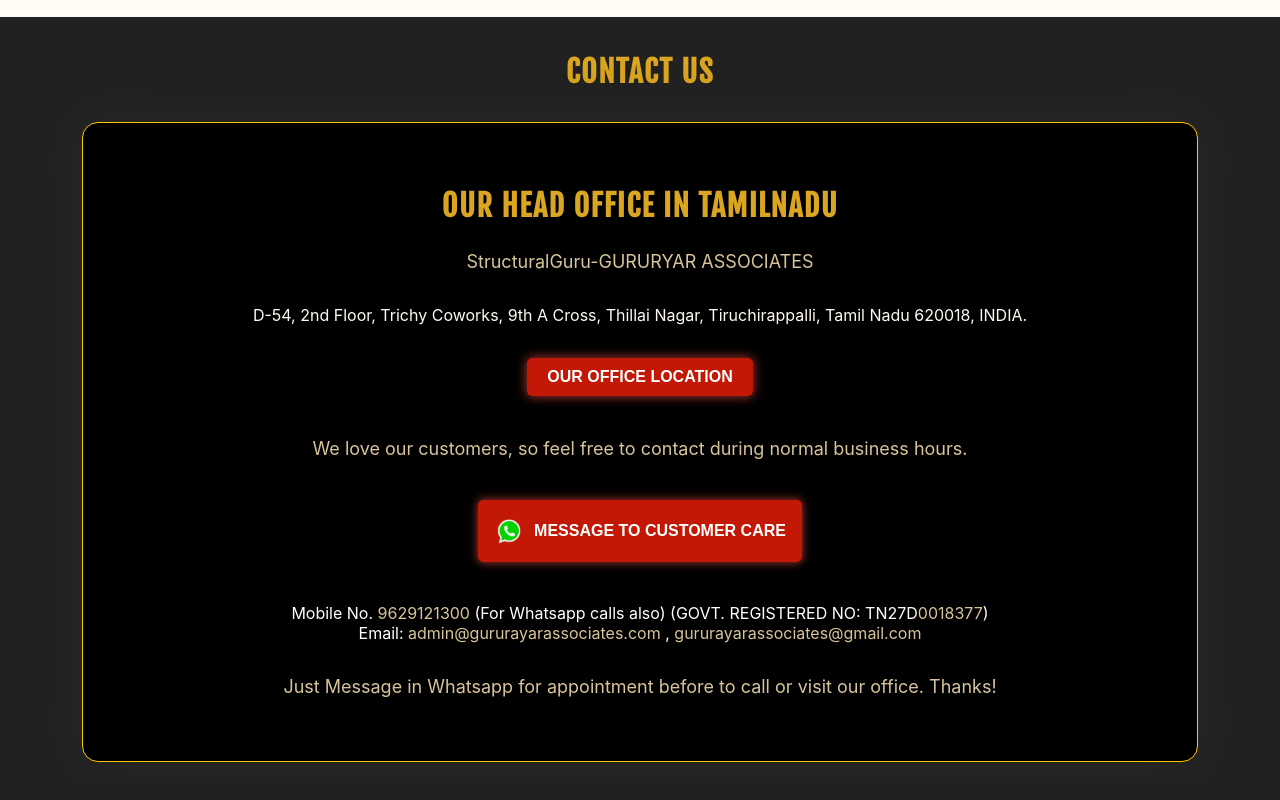
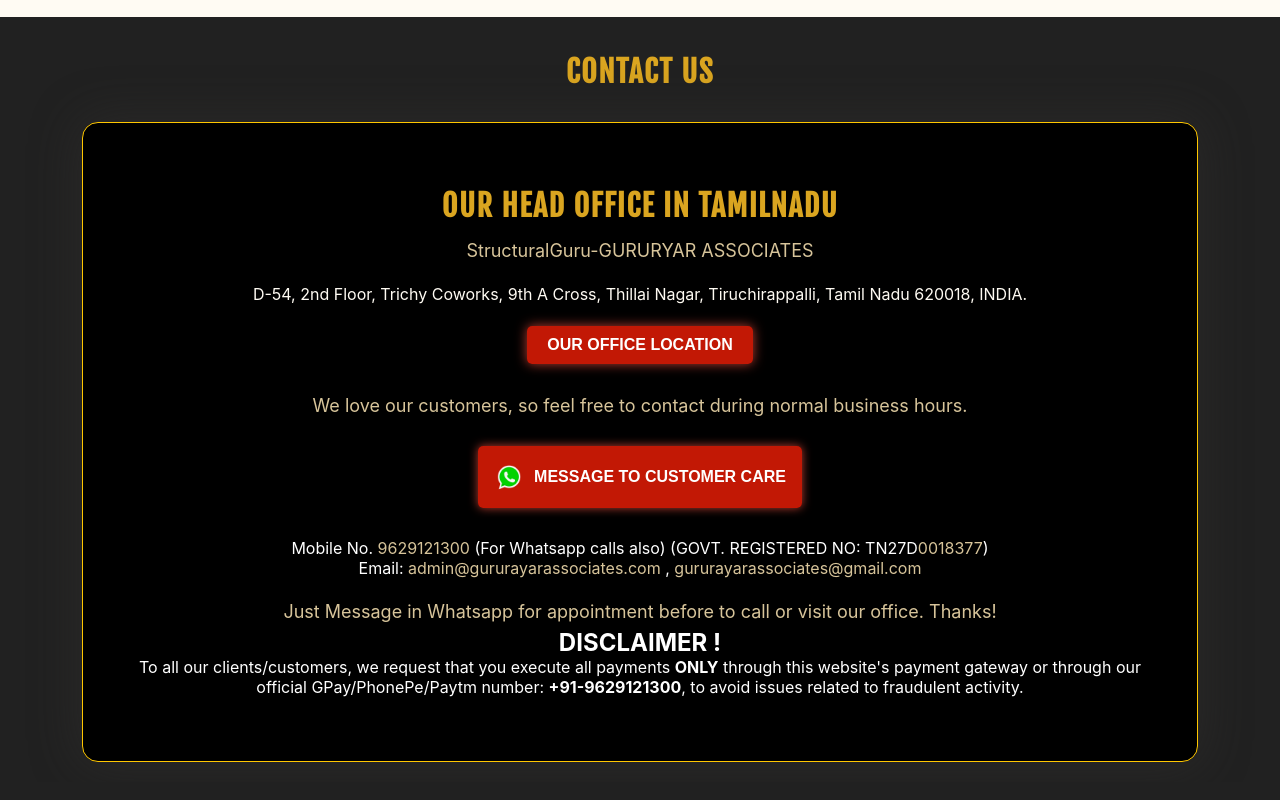
Before and after one commit to gururayar/structural-guru, a React (Create React App) app: page / in a window 1280 px wide. Shown: the part 9996-10796 px from the top of the page. Built offline with nearby package versions, Linux system fonts and the light colour scheme.

Commit message:
Update subscribe _section.js

```diff
--- a/src/components/subscribe _section.js
+++ b/src/components/subscribe _section.js
@@ -31,6 +31,11 @@
 
         <p className="contact-p3" >Mobile No. <a className="contact-a" href="tel:9629121300">9629121300</a> (For Whatsapp calls also) (GOVT. REGISTERED NO: TN27D<a className="contact-a" href="tel:0018377">0018377</a>)<br/> Email: <a className="contact-a" href="mailto:admin@gururayarassociates.com">admin@gururayarassociates.com</a> , <a className="contact-a" href="mailto:gururayarassociates@gmail.com">gururayarassociates@gmail.com</a></p>
         <p className="contact-p1">Just Message in Whatsapp for appointment before to call or visit our office. Thanks!</p>
+
+        <div className="disclaimer-div">
+          <h1>DISCLAIMER !</h1>
+          <p>To all our clients/customers, we request that you execute all payments <b>ONLY</b> through this website's payment gateway or through our official GPay/PhonePe/Paytm number: <b>+91-9629121300</b>, to avoid issues related to fraudulent activity.</p>
+        </div>
       </div>
     </section>
   );
```
